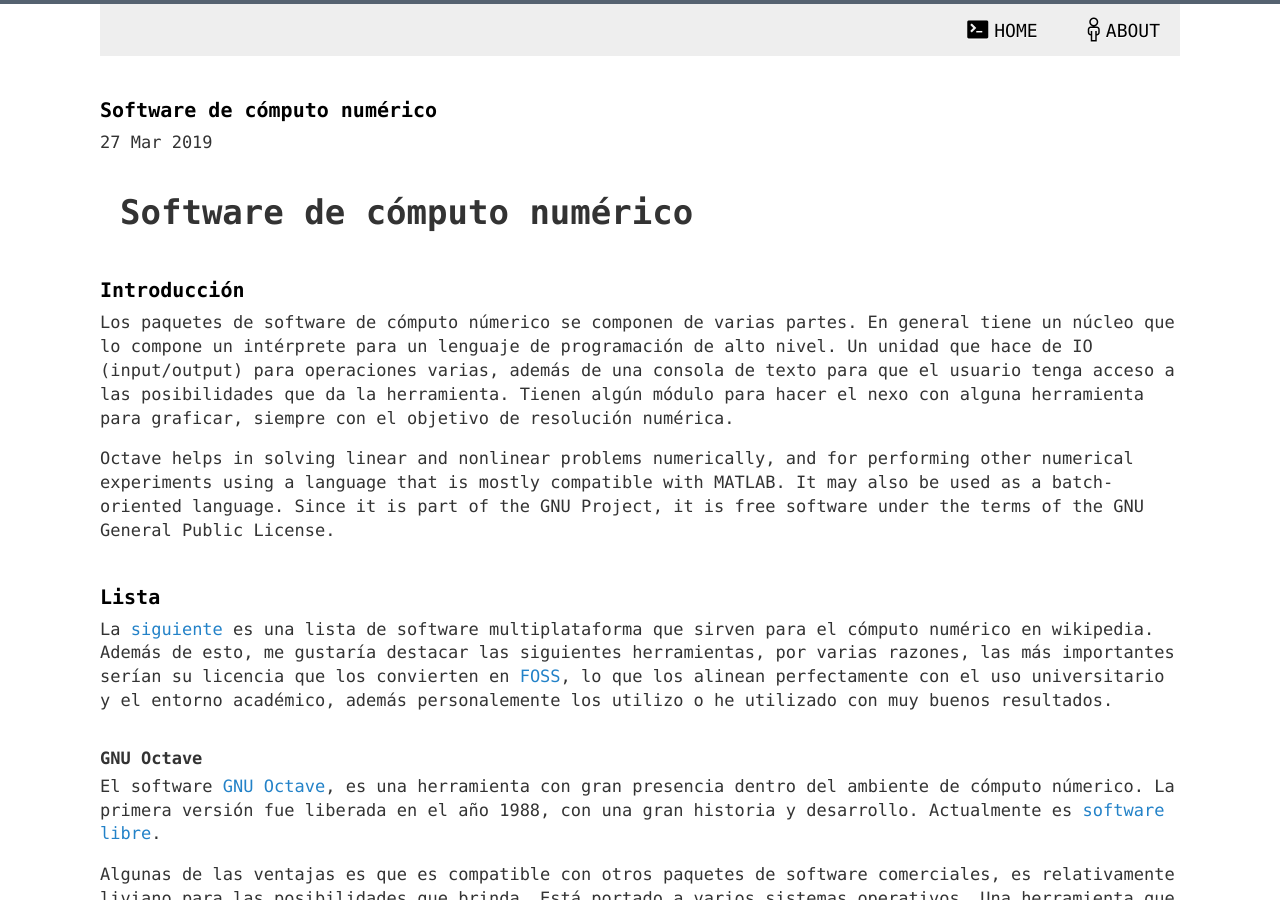
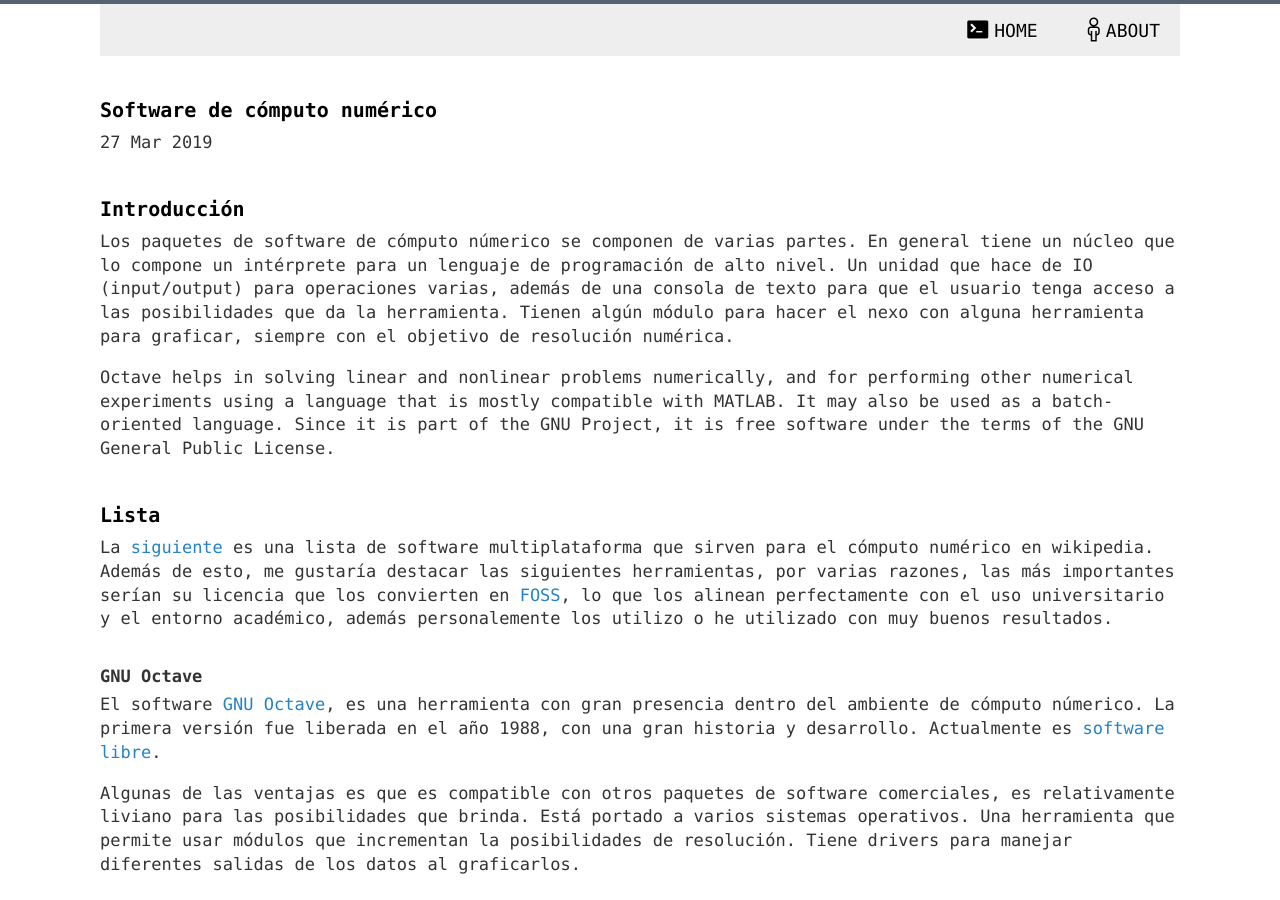
Before and after one commit to 1nv1/UTN-FRN-ASS, a Jekyll site: the page built from _posts/2019-04-27-SoftwareComputo.markdown, in a window 1280 px wide and 900 px high. Built offline with Jekyll 4.4.1, drawn with Linux system fonts in a browser that asks for light colours; comment, search, counter and statistics services are not loaded.

Commit message:
Eliminated title.

```diff
--- a/_posts/2019-04-27-SoftwareComputo.markdown
+++ b/_posts/2019-04-27-SoftwareComputo.markdown
@@ -6,8 +6,6 @@ date:   2019-03-27 11:00:00
 comments: true
 categories: software
 ---
-
-# Software de cómputo numérico
 
 ## Introducción
 
```
